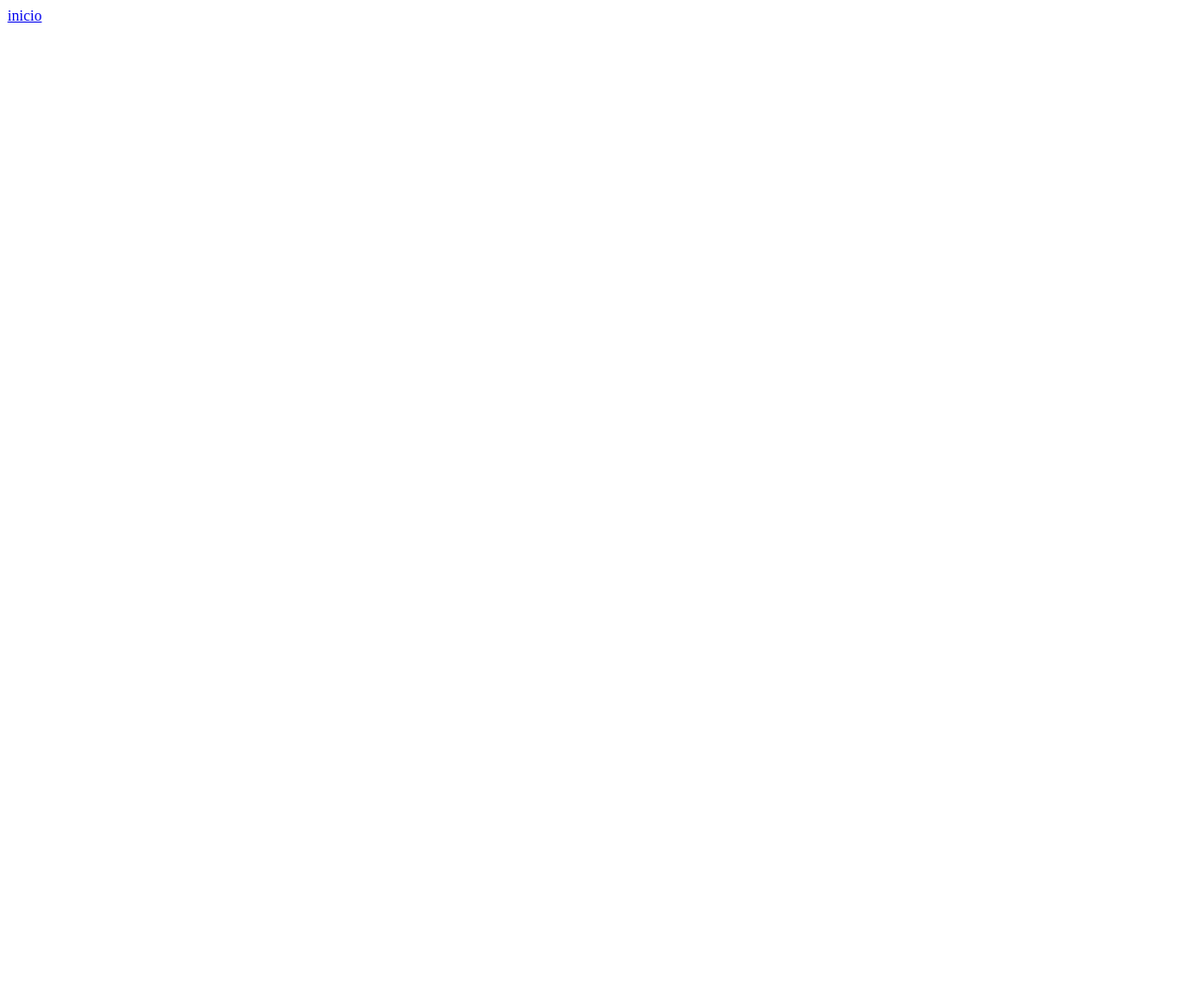
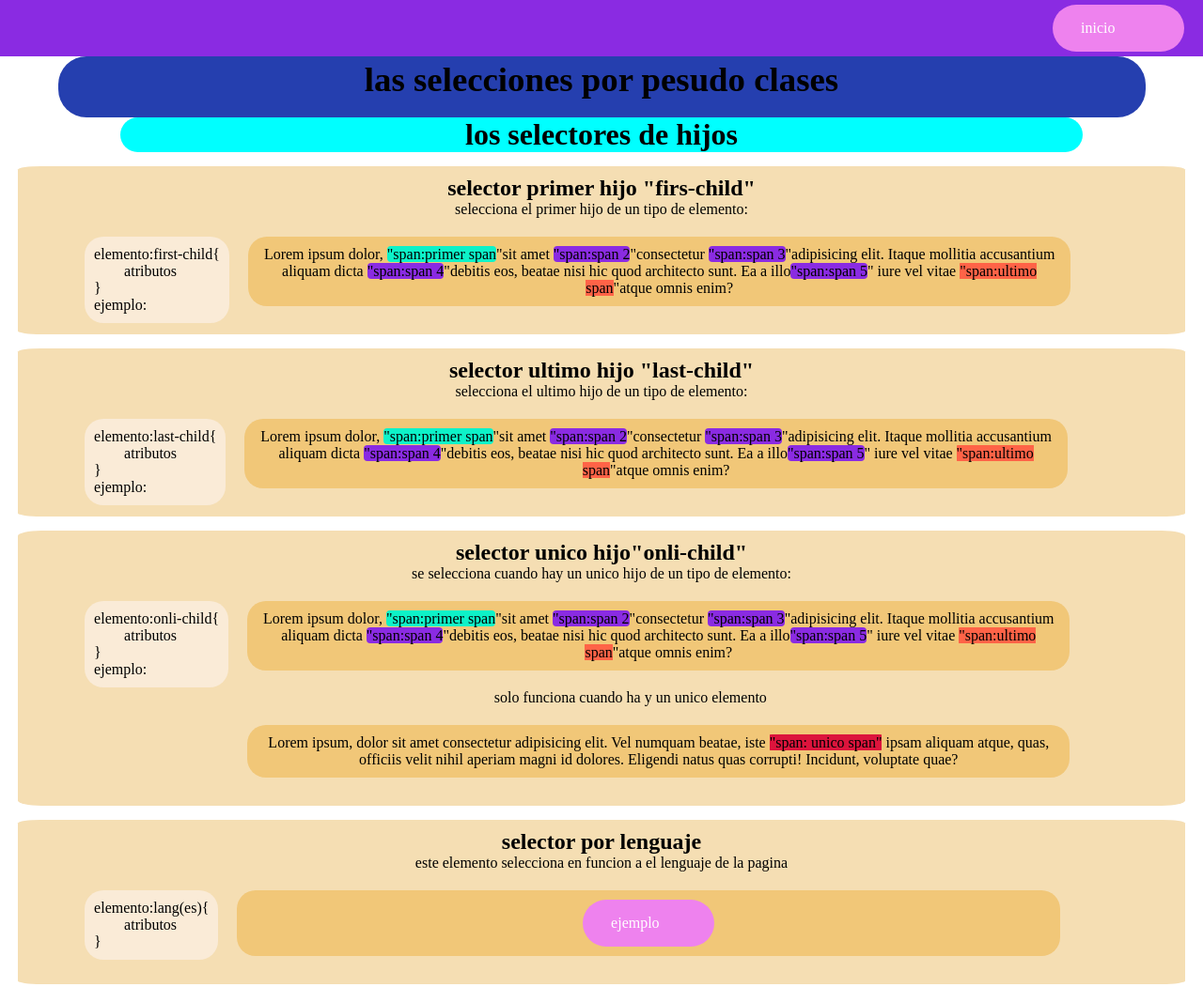
Before and after one commit to acnicus1/Dw, a plain HTML site: page html/pcss/6.pseudoClasesBasicos.html in a window 1280 px wide. Shown: the top 1051 px of the page at 94% size. Before the commit the page ends 800 px from the top, so only its background shows below. Drawn offline with Linux system fonts and the light colour scheme.

Commit message:
selectores por  pseudo clases

```diff
--- a/html/pcss/6.pseudoClasesBasicos.html
+++ b/html/pcss/6.pseudoClasesBasicos.html
@@ -7,6 +7,124 @@
     <title>Pseduo Clases basico</title>
 </head>
 <body>
-    <a href="../../index.html">inicio</a>
+
+    <nav>
+        <a class="posicion_absolute" href="../../index.html">inicio</a>
+    </nav>
+
+    <header>
+        <h4>las selecciones por pesudo clases</h4>
+
+
+
+    </header>
+
+    <div class="subT">
+            <h5>los selectores de hijos</h5>
+    </div>
+
+    <div class="selector">
+        <h6>selector primer hijo "firs-child"</h6>
+        <p>
+            selecciona el primer hijo de un tipo de elemento:
+        </p>
+        <div class="text_ej">
+            <div>
+                elemento:first-child{
+                <br>
+                <span class="tab">
+                    atributos
+                </span>
+                <br>}
+            </div>
+            ejemplo:
+        </div>
+        <p class="ejemplo">Lorem ipsum dolor, <span>"span:primer span</span>"sit amet <span>"span:span 2</span>"consectetur <span>"span:span 3</span>"adipisicing elit. Itaque mollitia accusantium aliquam dicta <span>"span:span 4</span>"debitis eos, beatae nisi hic quod architecto sunt. Ea a illo<span>"span:span 5</span>" iure vel vitae <span>"span:ultimo span</span>"atque omnis enim?</p>
+    </div>
+
+
+    <div class="selector">
+        <h6>selector ultimo hijo "last-child"</h6>
+        <p>
+            selecciona el ultimo hijo de un tipo de elemento:
+        </p>
+        <div class="text_ej">
+            <div>
+                elemento:last-child{
+                <br>
+                <span class="tab">
+                    atributos
+                </span>
+                <br>}
+            </div>
+            ejemplo:
+
+        </div>
+        <p class="ejemplo">Lorem ipsum dolor, <span>"span:primer span</span>"sit amet <span>"span:span 2</span>"consectetur <span>"span:span 3</span>"adipisicing elit. Itaque mollitia accusantium aliquam dicta <span>"span:span 4</span>"debitis eos, beatae nisi hic quod architecto sunt. Ea a illo<span>"span:span 5</span>" iure vel vitae <span>"span:ultimo span</span>"atque omnis enim?</p>
+    </div>
+
+    <div class="selector">
+        <h6>selector unico hijo"onli-child"</h6>
+        <p>
+            se selecciona cuando hay un unico hijo de un tipo de elemento:
+        </p>
+        <div class="text_ej">
+            <div>
+                elemento:onli-child{
+                <br>
+                <span class="tab">
+                    atributos
+                </span>
+                <br>}
+            </div>
+            ejemplo:
+
+        </div>
+        <div class="ej">
+            <p class="ejemplo">Lorem ipsum dolor, <span>"span:primer span</span>"sit amet <span>"span:span 2</span>"consectetur <span>"span:span 3</span>"adipisicing elit. Itaque mollitia accusantium aliquam dicta <span>"span:span 4</span>"debitis eos, beatae nisi hic quod architecto sunt. Ea a illo<span>"span:span 5</span>" iure vel vitae <span>"span:ultimo span</span>"atque omnis enim?</p>
+
+            <p>solo funciona cuando ha y un unico elemento</p>
+
+            <p class="ejemplo">Lorem ipsum, dolor sit amet consectetur adipisicing elit. Vel numquam beatae, iste <span>"span: unico span"</span> ipsam aliquam atque, quas, officiis velit nihil aperiam magni id dolores. Eligendi natus quas corrupti! Incidunt, voluptate quae?</p>
+        </div>
+    </div>
+
+    <div class="selector">
+        <h6>selector por lenguaje</h6>
+
+        <p>
+            este elemento selecciona en funcion a el lenguaje de la pagina
+        </p>
+
+        <div class="text_ej">
+            elemento:lang(es){
+                <br>
+                <span class="tab">atributos</span>
+                <br>
+            }
+        </div>
+
+        <p class="ejemplo">
+            <a href="#">ejemplo</a>
+        </p>
+    </div>
+
+
+    <div class="selector">
+        <h6> </h6>
+
+        <p>
+
+        </p>
+
+        <div class="text_ej">
+
+        </div>
+
+        <p class="ejemplo">
+
+        </p>
+    </div>
+
 </body>
 </html>
--- a/stilos/pcss/6.PseudoClasesBasicos.css
+++ b/stilos/pcss/6.PseudoClasesBasicos.css
@@ -0,0 +1,141 @@
+*{
+    padding: 0;
+    margin: 0;
+}
+
+nav{
+    background-color: blueviolet;
+    position: relative;
+    height: 60px;
+}
+
+a{
+    border: none;
+    min-width: 80px;
+    height: 50px;
+    padding: 0 30px;
+    background-color: black;
+    color: white;
+    display: inline-block;
+    border-radius: 100px;
+    text-decoration: none;
+    display: inline-flex;
+    justify-content: space-between;
+    align-items: center;
+    background-color: violet;
+    transition: .3s ease all;
+    text-align: center;
+
+}
+
+.posicion_absolute{
+    position: absolute;
+    right: 20px;
+    bottom: 8%;
+}
+
+a:hover{
+    background-color: rgb(245, 60, 245);
+    text-decoration: none;
+}
+
+header{
+    position: relative;
+    padding: 2.5px;
+    background-color: rgb(37, 63, 175);
+    border-radius: 30px;
+    text-align: center;
+    width: 90%;
+    min-height: 60px;
+    margin-left: auto;
+    margin-right: auto;
+}
+
+.subT{
+    background-color: aqua;
+    width: 80%;
+    border-radius: 20px;
+    text-align: center;
+    margin: auto;
+}
+
+h4 {
+    font-size: 2.3em;
+}
+
+h5{
+    font-size: 2em;
+}
+
+h6{
+    font-size: 1.5em;
+    text-align: center;
+}
+
+.tab{
+    margin: 0;
+    padding: 0;
+    margin-left: 4ch;
+    background-color: transparent;
+}
+
+span{
+    background-color: blueviolet;
+    border-radius: 4px;
+}
+
+p{
+    text-align: center;
+}
+
+p span:first-child{
+    background-color: rgb(13, 242, 200);
+    color: black;
+}
+
+p span:last-child{
+    background-color: tomato;
+    border-radius: 2%;
+}
+
+p span:only-child{
+    border-radius: 2%;
+    background-color: crimson;
+
+}
+
+.selector{
+    margin: 0 19px;
+    margin-top: 15px;
+    border-radius: 2%;
+    background-color: wheat;
+    padding: 10px;
+}
+
+.text_ej{
+    margin-left: 5%;
+    margin-top: 20px;
+    width: auto;
+    float: left;
+    background-color: antiquewhite;
+    padding: 10px;
+    border-radius: 20px;
+}
+
+.ejemplo{
+    background-color: rgb(241, 199, 120);
+    margin: 20px;
+    padding: 10px;
+    border-radius: 20px;
+    width: 70%;
+    display: inline-block;
+}
+
+.ej{
+    display: inline-block;
+    width: 70%;
+}
+
+.ej .ejemplo{
+    width: 100%;
+}
```
